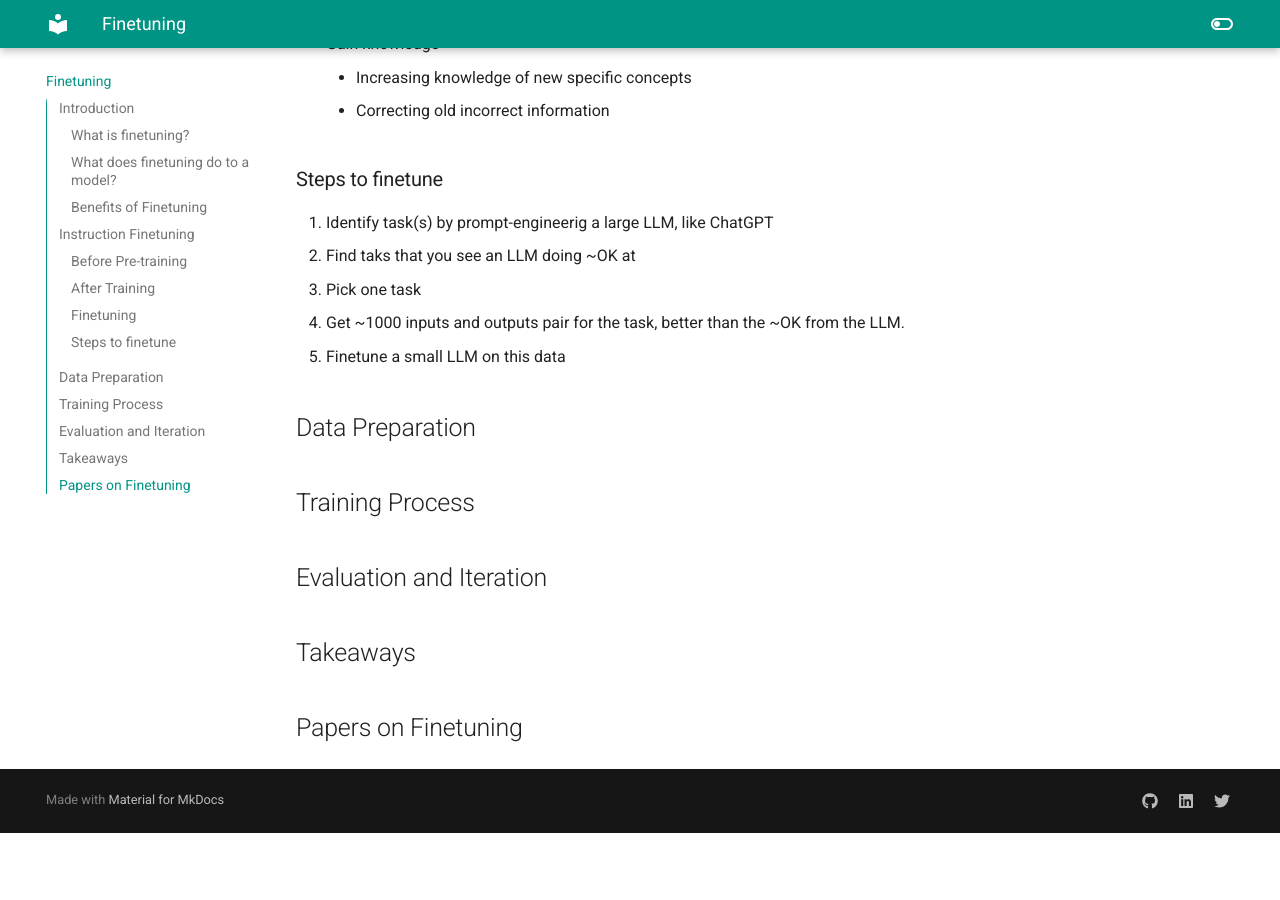
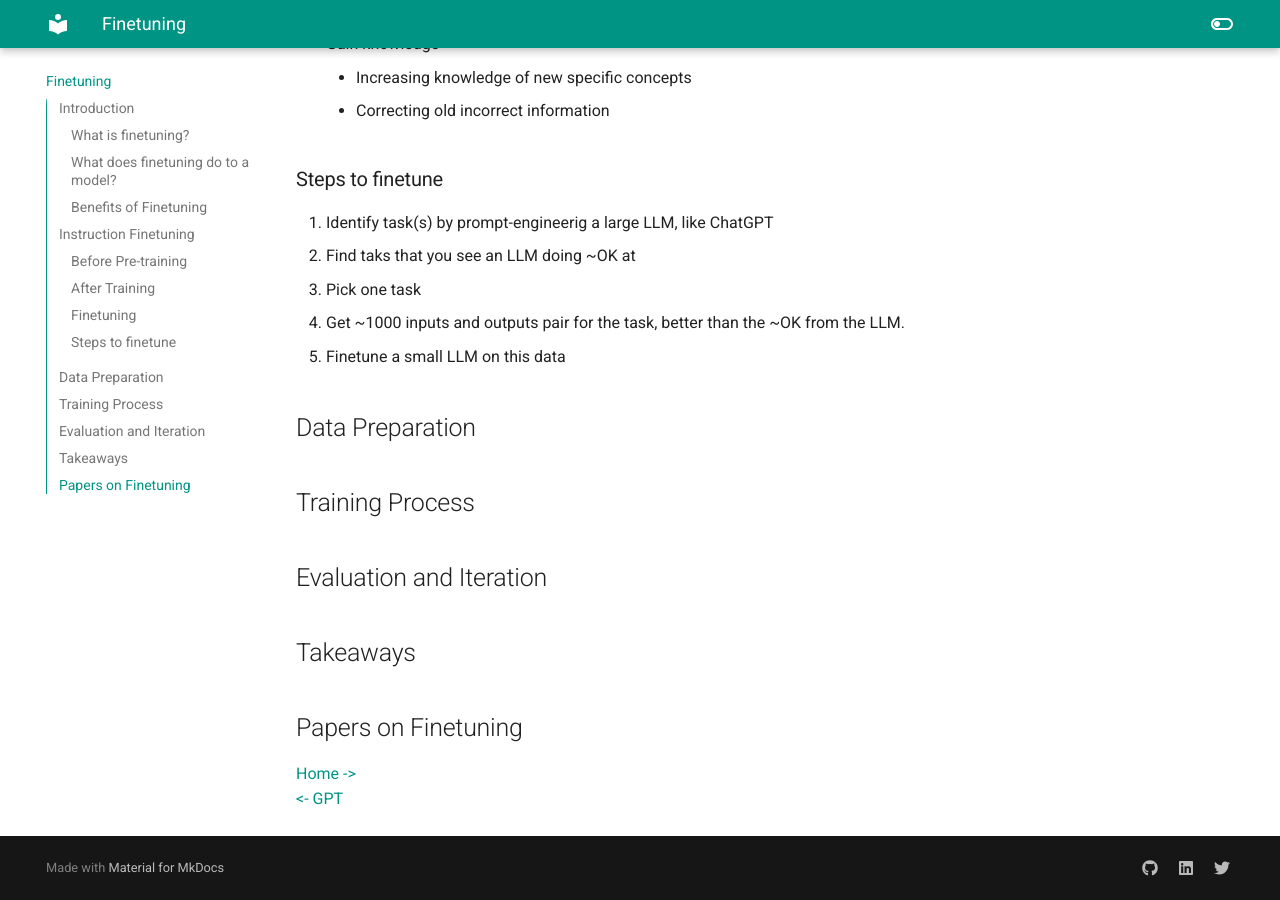
Before and after one commit to iamrajharshit/ProjectRakuten, an MkDocs documentation site: the page built from docs/finetuning.md, in a window 1280 px wide and 900 px high, scrolled down 2296 px. Built offline with MkDocs 1.6.1 and Material for MkDocs 9.7.7, drawn with Linux system fonts in a browser that asks for light colours; before the commit the page ends 3129 px from its top, so only the background shows below that.

Commit message:
added page index

```diff
--- a/docs/finetuning.md
+++ b/docs/finetuning.md
@@ -105,3 +105,8 @@ Input: `What is the capital of India?` -> `Base LLM` -> Output: `What is the cap
 ## Takeaways
 
 ## Papers on Finetuning
+
+
+[Home ->](index.md)
+<br>
+[<- GPT](gpt.md)
```
Also changed, not shown: docs/Quantization.md (+1 -0 lines), docs/gpt.md (+1 -0 lines), docs/pso.md (+1 -0 lines).
